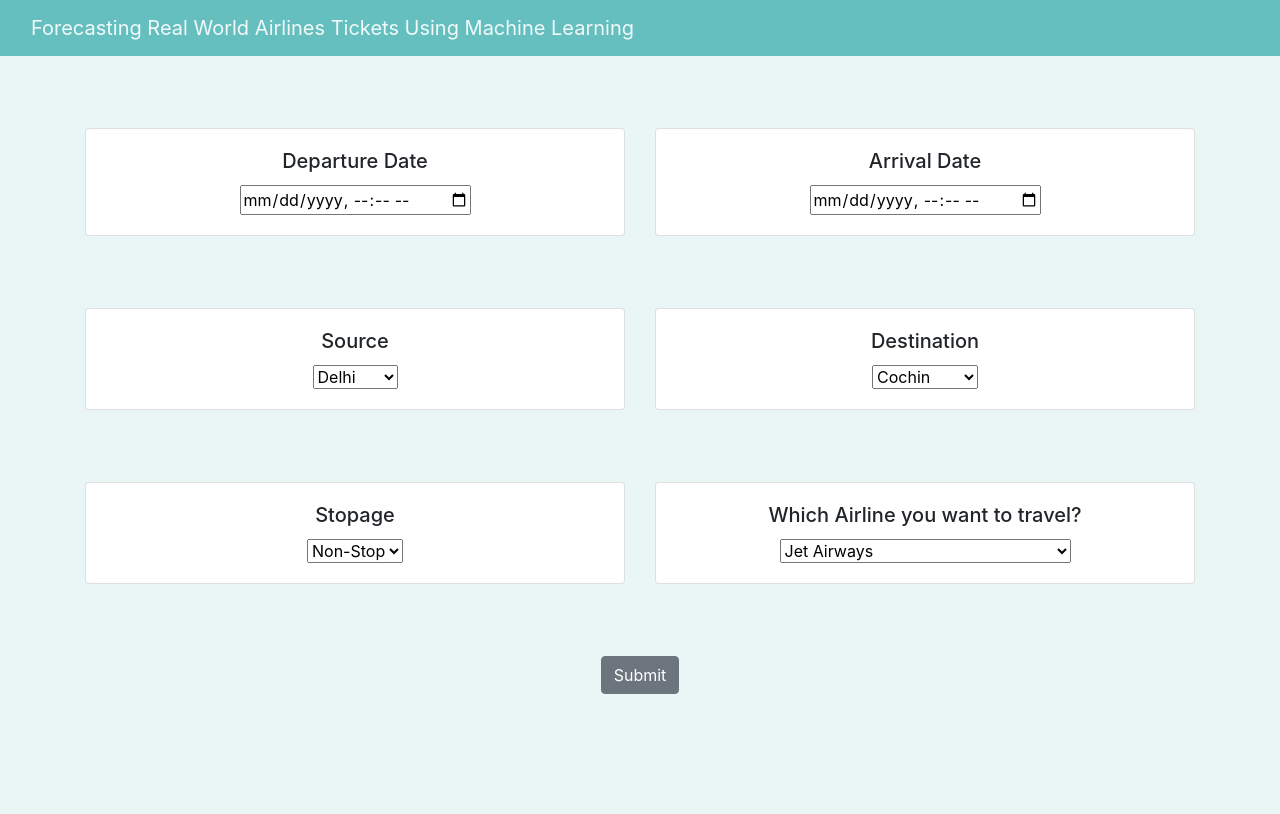
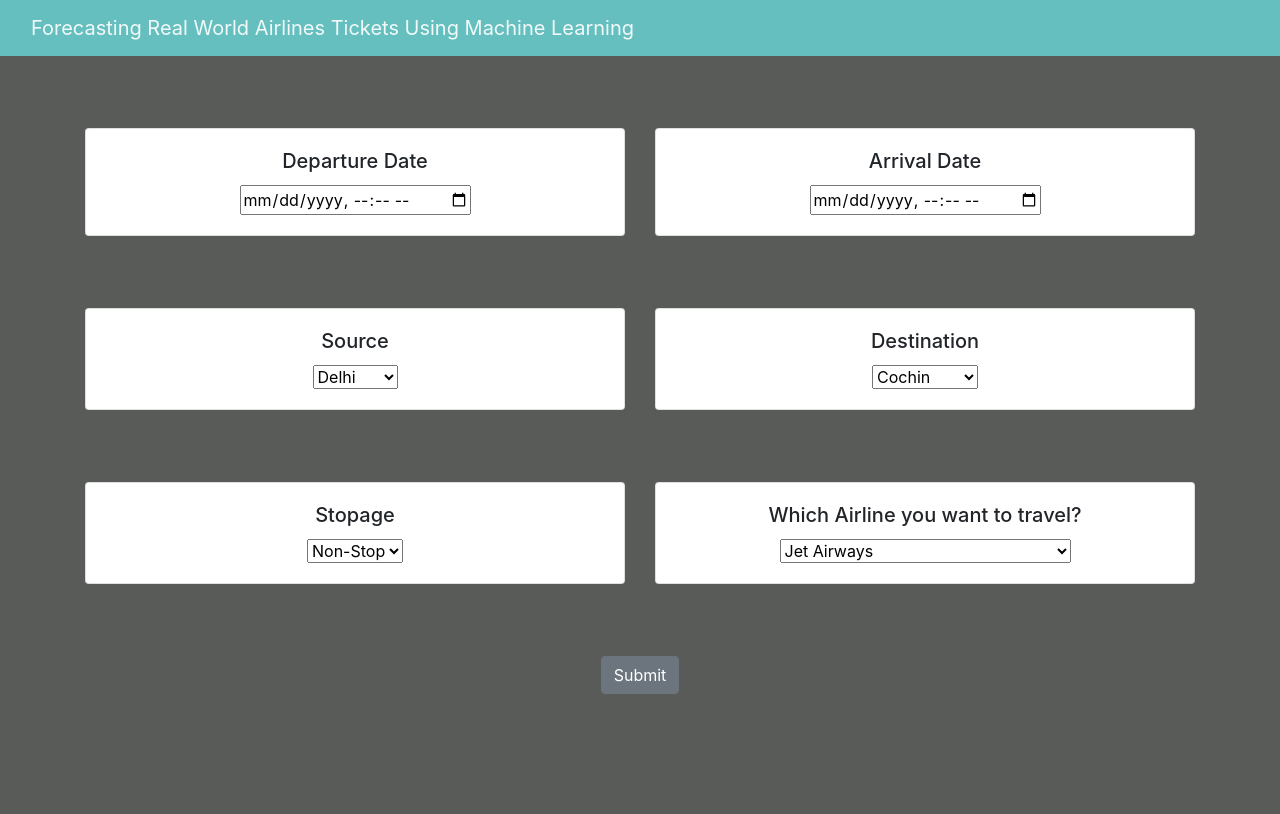
Before and after one commit to arjunkhatri3/Forecasting_Real_World_Airlines_Tickets_Using_ML-, a Flask app: page / in a window 1280 px wide. Run offline with Flask 3, Linux system fonts and the light colour scheme; parts of the project's set-up code (start-up, migrations or seed data) failed here and were passed over; some libraries are stand-ins or nearby versions.

Commit message:
Csss updated

```diff
--- a/static/css/styles.css
+++ b/static/css/styles.css
@@ -1,5 +1,5 @@
 body {
-    background-color: #eaf6f6;
+    background-color: #595b59;
     text-align: center;
 }
 
```
Also changed, not shown: 1 other file.
